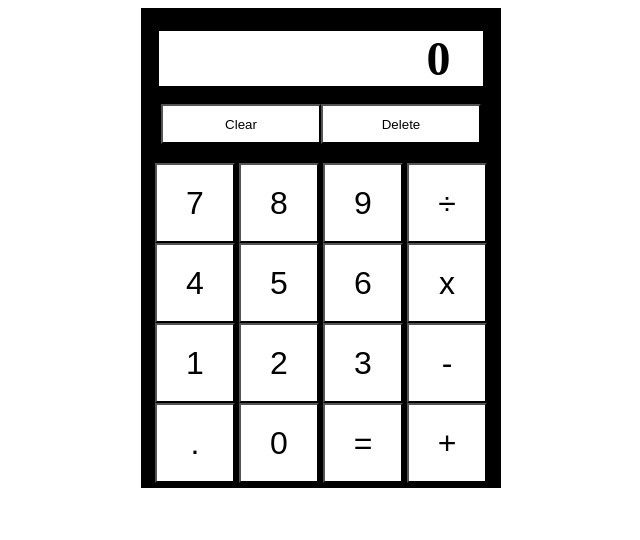
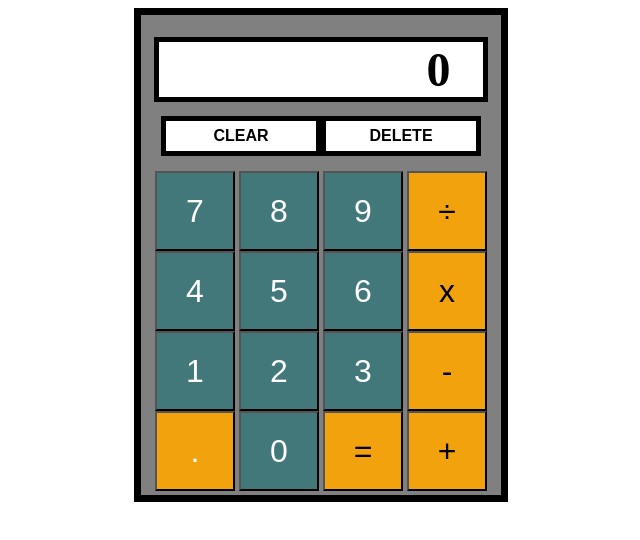
Before and after one commit to piercepatrick/calculator, a plain HTML site: page index.html in a window 1280 px wide. Shown: the whole page, without its empty margins (319-959 px from the left). Drawn offline with Linux system fonts and the light colour scheme.

Commit message:
added styling

```diff
--- a/index.html
+++ b/index.html
@@ -17,8 +17,8 @@
     </div>
     <div class="break"></div> <!-- break -->
     <div id="clearDeleteContainer">
-        <button id='clear' type='button' class='topButtons'>Clear</button>
-        <button id='delete' type='button' class='topButtons'>Delete</button>
+        <button id='clear' type='button' class='topButtons'>CLEAR</button>
+        <button id='delete' type='button' class='topButtons'>DELETE</button>
     </div>
     <div class="break"></div> <!-- break -->
     <div id="buttonContainer">
--- a/styles.css
+++ b/styles.css
@@ -1,5 +1,6 @@
 #container {
-    background: black;
+    background: gray;
+    border: 7px solid black;
     height: 60vmin;
     width: 45vmin;
     margin: auto;
@@ -20,6 +21,7 @@
     margin-top: 5%;
     width: 90%;
     text-align: right;
+    border: 5px solid black;
 }
 
 #display h3 {
@@ -39,6 +41,9 @@
     background: white;
     width: 20vmin;
     height: 5vmin;
+    border: 5px solid black;
+    font-weight: bold;
+    font-size: 1em;
 }
 
 .numbers, .operators, .equals {
@@ -47,3 +52,12 @@
     width: 10vmin;
     height: 10vmin;
 }
+
+.numbers {
+    background: rgba(40, 117, 122, 0.685);
+    color: white;
+}
+
+#decimal, .operators, .equals {
+    background: rgba(255, 166, 0, 0.897) !important;
+}
```
